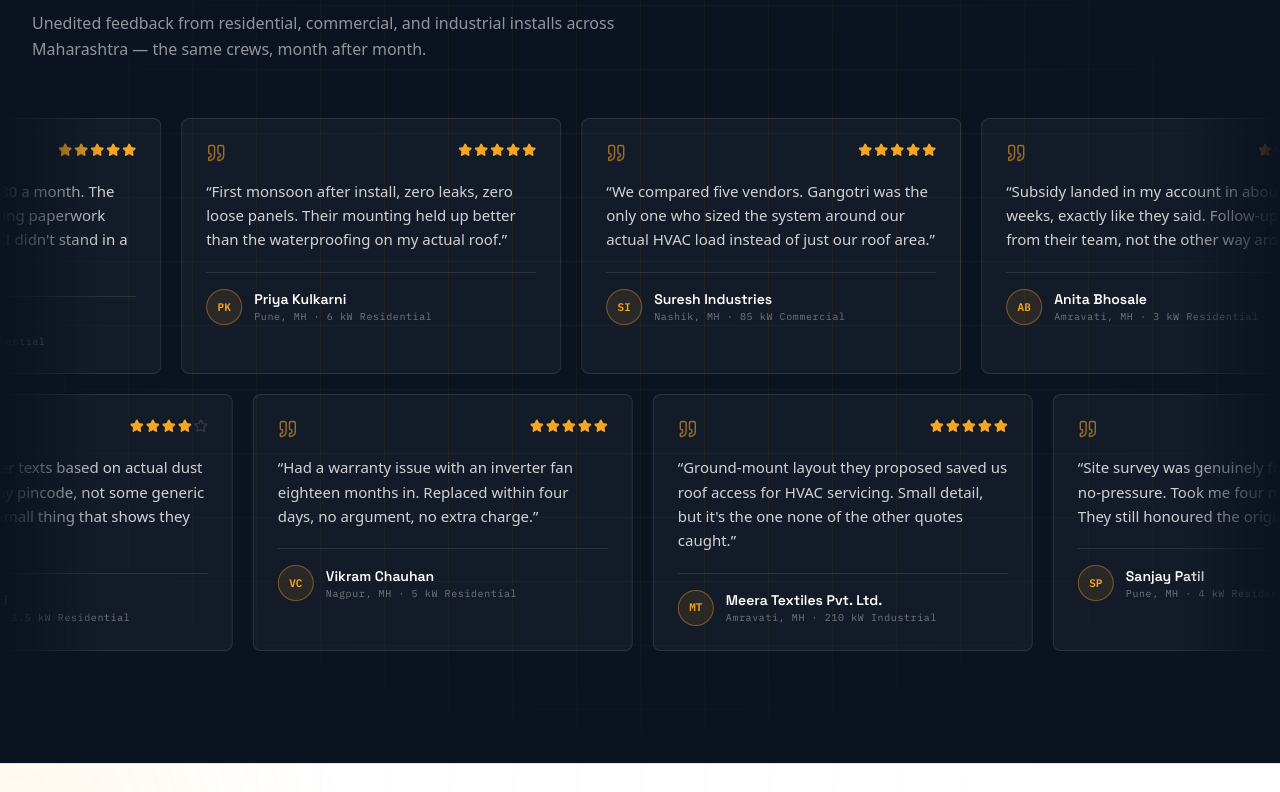
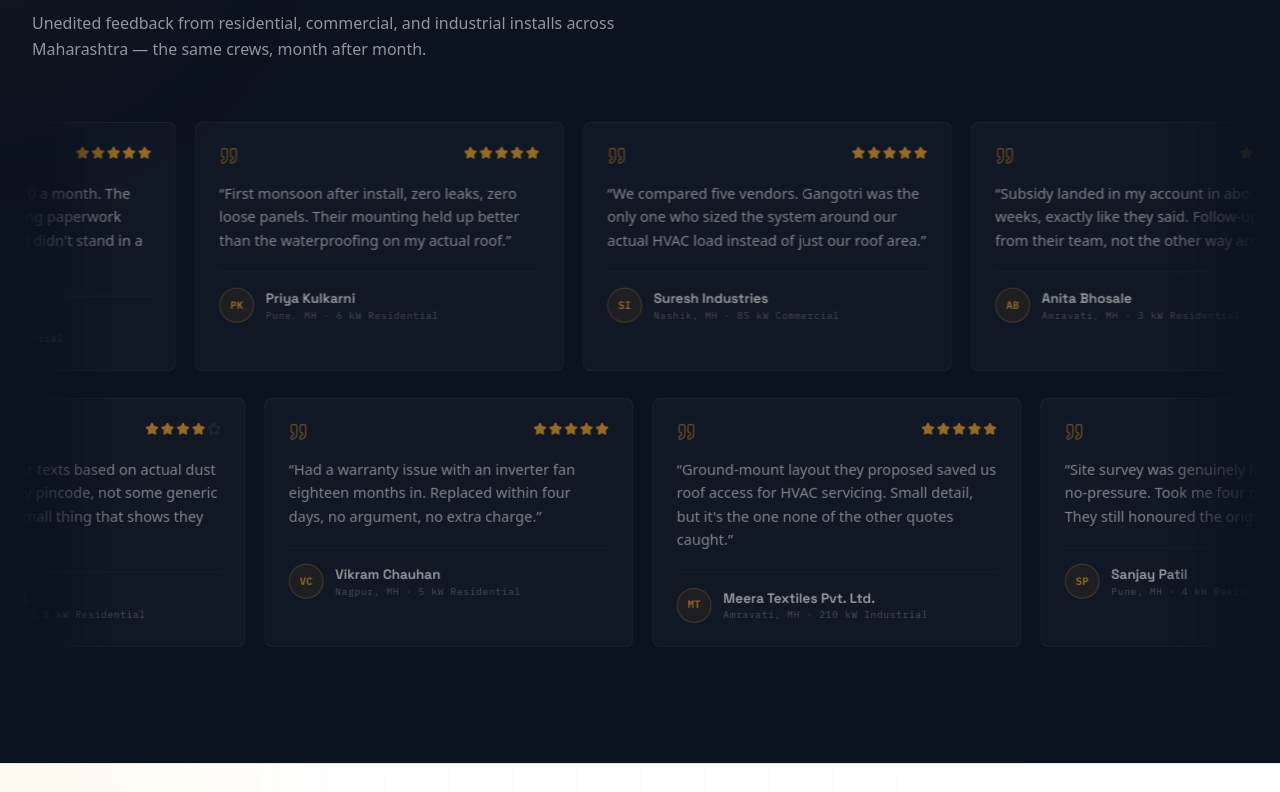
Before and after one commit to alok957641/gangotri-infrastructure, a Next.js app: page / in a window 1280 px wide. Shown: the part 4988-5780 px from the top of the page. Built offline with nearby package versions, Linux system fonts and the light colour scheme.

Commit message:
Enhance TestimonialsSection with scroll effects
Added scroll-driven effects and animations to the TestimonialsSection component.

```diff
--- a/components/sections/Testimonialssection.tsx
+++ b/components/sections/Testimonialssection.tsx
@@ -1,6 +1,7 @@
 'use client';
 
-import { useReducedMotion } from 'framer-motion';
+import { useRef } from 'react';
+import { motion, useInView, useReducedMotion, useScroll, useTransform } from 'framer-motion';
 import { Star, Quote } from 'lucide-react';
 
 // ============================================================
@@ -80,10 +81,53 @@
 // SECTION
 // ============================================================
 export const TestimonialsSection = () => {
+  const sectionRef = useRef<HTMLDivElement>(null);
+  const { scrollY } = useScroll();
+  const isInView = useInView(sectionRef, { once: true, amount: 0.15 });
   const shouldReduceMotion = useReducedMotion();
 
+  // -------- SCROLL-DRIVEN EFFECTS (subtle) --------
+  // Heading parallax – moves up & fades slightly
+  const headingY = useTransform(scrollY, [0, 600], [0, -30]);
+  const headingOpacity = useTransform(scrollY, [0, 500], [1, 0.7]);
+
+  // Background glow – moves horizontally with scroll
+  const glowX = useTransform(scrollY, [0, 600], ['-50%', '-10%']);
+  const glowScale = useTransform(scrollY, [0, 600], [1, 1.2]);
+
+  // Grid opacity (scroll‑driven)
+  const gridOpacity = useTransform(scrollY, [0, 800], [0, 1]);
+
+  // Marquee rows – subtle fade/scale as you scroll
+  const rowOpacity = useTransform(scrollY, [0, 400], [0.6, 1]);
+  const rowScale = useTransform(scrollY, [0, 400], [0.97, 1]);
+
+  // Container variants for header stagger
+  const containerVariants = {
+    hidden: { opacity: 0 },
+    visible: {
+      opacity: 1,
+      transition: {
+        staggerChildren: 0.1,
+        delayChildren: 0.15,
+      },
+    },
+  };
+
+  const headerItemVariants = {
+    hidden: { opacity: 0, y: 20 },
+    visible: {
+      opacity: 1,
+      y: 0,
+      transition: { duration: 0.6, ease: 'easeOut' },
+    },
+  };
+
   return (
-    <section className="relative overflow-hidden border-t border-black/10 bg-[#0B1220] py-20 md:py-28">
+    <section
+      ref={sectionRef}
+      className="relative overflow-hidden border-t border-black/10 bg-[#0B1220] py-20 md:py-28"
+    >
       <style>{`
         @import url('https://fonts.googleapis.com/css2?family=Space+Grotesk:wght@500;600;700&family=IBM+Plex+Mono:wght@400;500;600&display=swap');
 
@@ -112,45 +156,94 @@
         }
       `}</style>
 
-      {/* faint blueprint grid, consistent with hero */}
-      <div className="pointer-events-none absolute inset-0 bg-[linear-gradient(rgba(245,166,35,0.05)_1px,transparent_1px),linear-gradient(90deg,rgba(245,166,35,0.05)_1px,transparent_1px)] bg-[size:64px_64px] [mask-image:radial-gradient(ellipse_at_center,black_35%,transparent_85%)]" />
+      {/* faint blueprint grid, scroll-driven opacity */}
+      <motion.div
+        style={{ opacity: gridOpacity }}
+        className="pointer-events-none absolute inset-0 bg-[linear-gradient(rgba(245,166,35,0.05)_1px,transparent_1px),linear-gradient(90deg,rgba(245,166,35,0.05)_1px,transparent_1px)] bg-[size:64px_64px] [mask-image:radial-gradient(ellipse_at_center,black_35%,transparent_85%)]"
+      />
+
+      {/* Subtle scroll-driven glow */}
+      {!shouldReduceMotion && (
+        <motion.div
+          style={{
+            x: glowX,
+            scale: glowScale,
+          }}
+          animate={{ opacity: [0.3, 0.6, 0.3] }}
+          transition={{ duration: 8, repeat: Infinity, ease: 'easeInOut' }}
+          className="pointer-events-none absolute top-0 h-[400px] w-[400px] -translate-y-1/3 rounded-full bg-[#F5A623]/10 blur-[120px]"
+        />
+      )}
 
       <div className="relative mx-auto max-w-7xl px-4 sm:px-6 lg:px-8">
-        <div className="mb-14 max-w-2xl">
-          <div className="flex items-center gap-2.5 font-['IBM_Plex_Mono'] text-[11px] tracking-[0.15em] text-[#F5A623]/80">
+        {/* Header – with parallax */}
+        <motion.div
+          style={{
+            y: shouldReduceMotion ? 0 : headingY,
+            opacity: shouldReduceMotion ? 1 : headingOpacity,
+          }}
+          variants={containerVariants}
+          initial="hidden"
+          animate={isInView ? "visible" : "hidden"}
+          className="mb-14 max-w-2xl"
+        >
+          <motion.div
+            variants={headerItemVariants}
+            className="flex items-center gap-2.5 font-['IBM_Plex_Mono'] text-[11px] tracking-[0.15em] text-[#F5A623]/80"
+          >
             <span className="relative flex h-2 w-2">
               <span className="absolute inline-flex h-full w-full animate-ping rounded-full bg-[#F5A623] opacity-60" />
               <span className="relative inline-flex h-2 w-2 rounded-full bg-[#F5A623]" />
             </span>
             FIELD REPORTS — LIVE FROM 5,000+ ROOFTOPS
-          </div>
-          <h2 className="mt-4 font-['Space_Grotesk'] text-3xl font-semibold tracking-tight text-white md:text-4xl">
+          </motion.div>
+          <motion.h2
+            variants={headerItemVariants}
+            transition={{ delay: 0.05 }}
+            className="mt-4 font-['Space_Grotesk'] text-3xl font-semibold tracking-tight text-white md:text-4xl"
+          >
             What the meter says after we leave.
-          </h2>
-          <p className="mt-3 text-base leading-relaxed text-white/55">
+          </motion.h2>
+          <motion.p
+            variants={headerItemVariants}
+            transition={{ delay: 0.1 }}
+            className="mt-3 text-base leading-relaxed text-white/55"
+          >
             Unedited feedback from residential, commercial, and industrial
             installs across Maharashtra — the same crews, month after month.
-          </p>
-        </div>
+          </motion.p>
+        </motion.div>
       </div>
 
-      {/* Row 1 — scrolls left */}
-      <div className="marquee-row relative mt-2 w-full [mask-image:linear-gradient(to_right,transparent,black_8%,black_92%,transparent)]">
+      {/* Row 1 — scrolls left, with subtle opacity/scale effect */}
+      <motion.div
+        style={{
+          opacity: shouldReduceMotion ? 1 : rowOpacity,
+          scale: shouldReduceMotion ? 1 : rowScale,
+        }}
+        className="marquee-row relative mt-2 w-full [mask-image:linear-gradient(to_right,transparent,black_8%,black_92%,transparent)]"
+      >
         <div className={`marquee-track flex w-max gap-5 px-4 sm:px-6 ${shouldReduceMotion ? '!animate-none' : ''}`}>
           {row1.map((t, i) => (
             <TestimonialCard key={`${t.name}-${i}`} t={t} />
           ))}
         </div>
-      </div>
+      </motion.div>
 
       {/* Row 2 — scrolls right, offset for rhythm */}
-      <div className="marquee-row relative mt-5 w-full [mask-image:linear-gradient(to_right,transparent,black_8%,black_92%,transparent)]">
+      <motion.div
+        style={{
+          opacity: shouldReduceMotion ? 1 : rowOpacity,
+          scale: shouldReduceMotion ? 1 : rowScale,
+        }}
+        className="marquee-row relative mt-5 w-full [mask-image:linear-gradient(to_right,transparent,black_8%,black_92%,transparent)]"
+      >
         <div className={`marquee-track-reverse flex w-max gap-5 px-4 sm:px-6 ${shouldReduceMotion ? '!animate-none' : ''}`}>
           {row2.map((t, i) => (
             <TestimonialCard key={`${t.name}-${i}`} t={t} />
           ))}
         </div>
-      </div>
+      </motion.div>
     </section>
   );
 };
```
